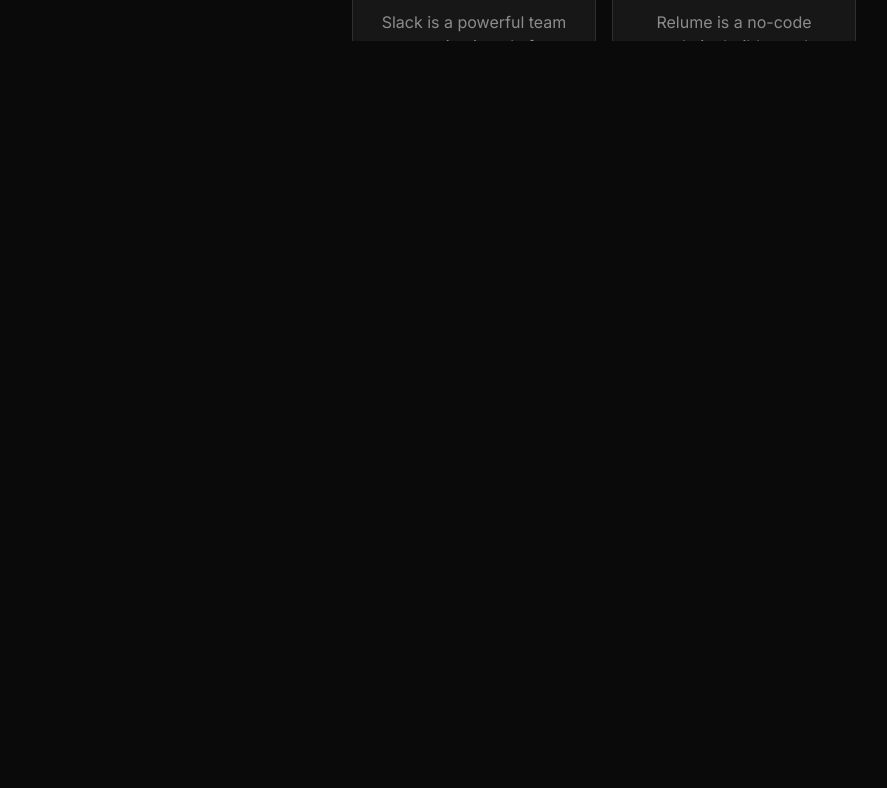
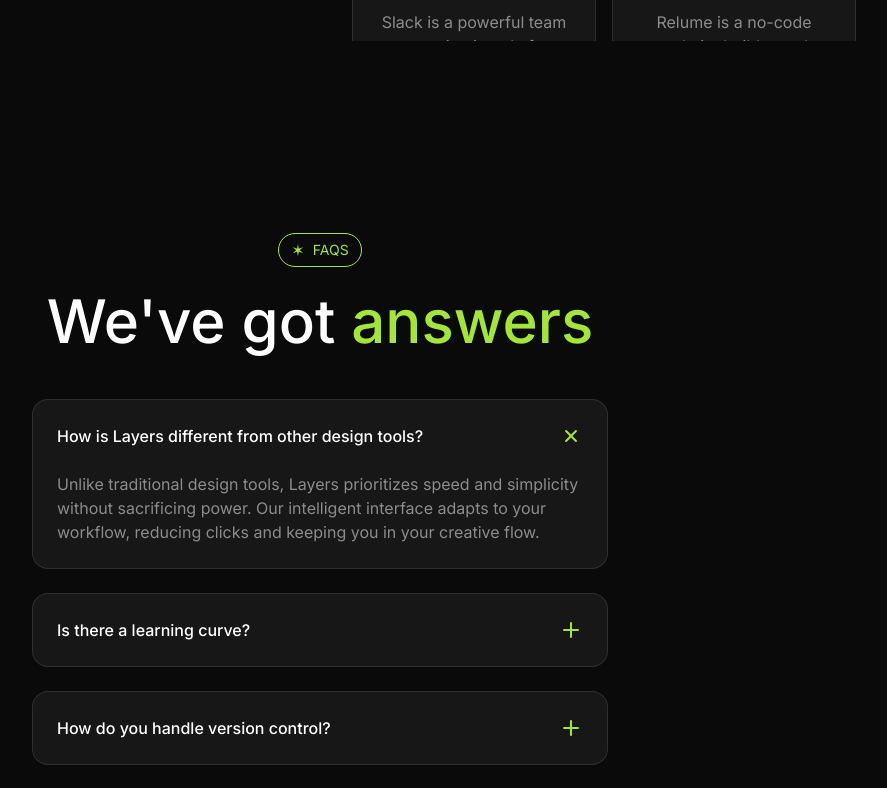
Before and after one commit to luizromanodev/modern-design-tool-landing-page, a Next.js app: page / in a window 1280 px wide. Shown: the part 3800-4588 px from the top of the page, without its empty margins (320-1207 px from the left). Before the commit the page ends 3937 px from the top, so only its background shows below. Built offline with nearby package versions, Linux system fonts and the light colour scheme.

Commit message:
feat: create the faq section

```diff
--- a/src/app/page.tsx
+++ b/src/app/page.tsx
@@ -4,6 +4,7 @@
 import Introduction from "@/sections/Introduction";
 import Features from "@/sections/Features";
 import Integrations from "@/sections/Integrations";
+import Faqs from "@/sections/Faqs";
 
 export default function Home() {
     return (
@@ -14,6 +15,7 @@
             <Introduction />
             <Features />
             <Integrations />
+            <Faqs />
         </>
     );
 }
--- a/src/sections/Faqs.tsx
+++ b/src/sections/Faqs.tsx
@@ -1,3 +1,6 @@
+import Tag from "@/components/Tag";
+import { twMerge } from "tailwind-merge";
+
 const faqs = [
     {
         question: "How is Layers different from other design tools?",
@@ -22,5 +25,57 @@
 ];
 
 export default function Faqs() {
-    return <div>Faqs</div>;
+    const selectedIndex = 0;
+    return (
+        <section className="py-24">
+            <div className="container">
+                <div className="flex justify-center">
+                    <Tag>FAQs</Tag>
+                </div>
+                <h2 className="text-6xl font-medium mt-6 text-center max-w-xl mx-auto">
+                    We&apos;ve got{" "}
+                    <span className="text-lime-400">answers</span>
+                </h2>
+                <div className="mt-12 flex flex-col gap-6 max-w-xl mx-auto">
+                    {faqs.map((faq, faqIndex) => (
+                        <div
+                            key={faq.question}
+                            className="bg-neutral-900 rounded-2xl border border-white/10 p-6"
+                        >
+                            <div className="flex justify-between items-center">
+                                <h3 className="font-medium">{faq.question}</h3>
+                                <svg
+                                    xmlns="http://www.w3.org/2000/svg"
+                                    width="24"
+                                    height="24"
+                                    viewBox="0 0 24 24"
+                                    fill="none"
+                                    stroke="currentColor"
+                                    strokeWidth="2"
+                                    strokeLinecap="round"
+                                    strokeLinejoin="round"
+                                    className={twMerge(
+                                        "feather feather-plus text-lime-400 flex-shrink-0",
+                                        selectedIndex === faqIndex &&
+                                            "rotate-45"
+                                    )}
+                                >
+                                    <line x1="12" y1="5" x2="12" y2="19"></line>
+                                    <line x1="5" y1="12" x2="19" y2="12"></line>
+                                </svg>
+                            </div>
+                            <div
+                                className={twMerge(
+                                    "mt-6",
+                                    selectedIndex !== faqIndex && "hidden"
+                                )}
+                            >
+                                <p className="text-white/50">{faq.answer}</p>
+                            </div>
+                        </div>
+                    ))}
+                </div>
+            </div>
+        </section>
+    );
 }
```
